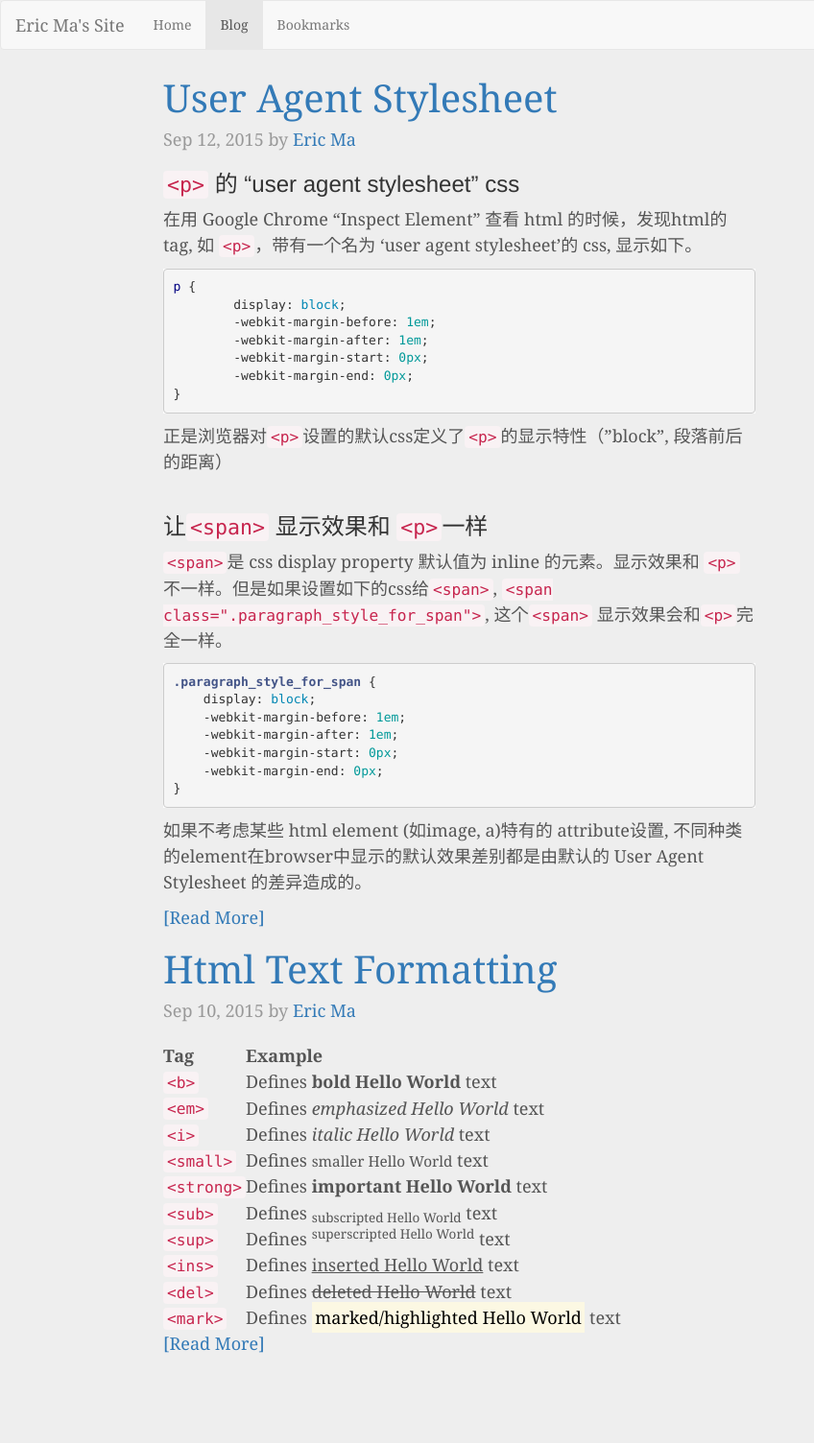
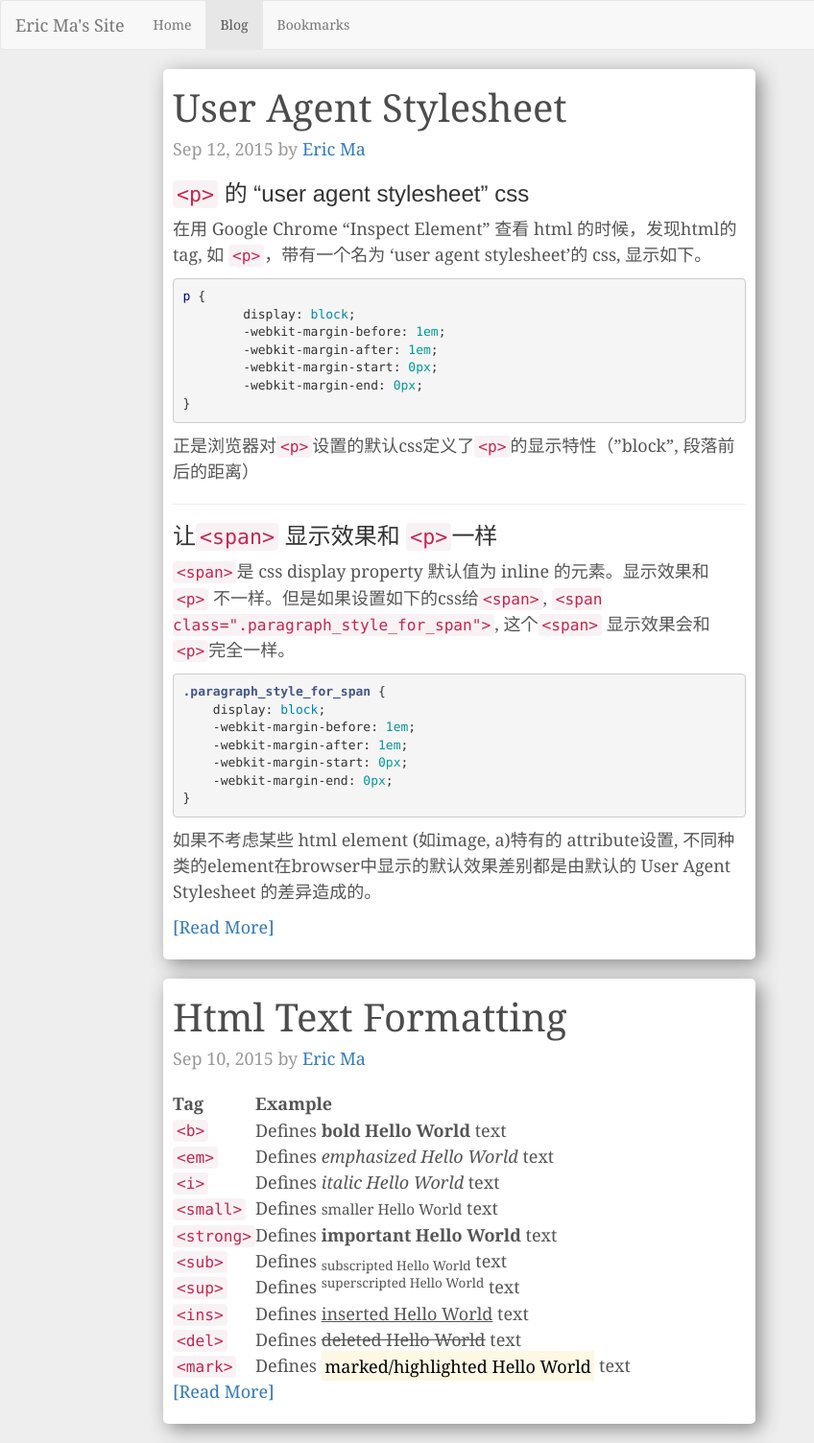
Before and after one commit to majunkang/majunkang.github.io, a Jekyll site: the page built from blog.html, in a window 1280 px wide. Shown: the whole page at 96% size, without its empty margins (0-848 px from the left). Built offline with Jekyll 4.4.1, drawn with Linux system fonts in a browser that asks for light colours; nearby versions of some CDN libraries; before the commit the page ends 1424 px from its top, so only the background shows below that.

Commit message:
add missed change commit of blog.css

```diff
--- a/assets/css/blog.css
+++ b/assets/css/blog.css
@@ -137,9 +137,7 @@
  * Blog posts
  */
 
-.blog-post {
-  margin-bottom: 60px;
-}
+
 .blog-post-title {
   margin-bottom: 5px;
   font-size: 40px;
@@ -147,6 +145,24 @@
 .blog-post-meta {
   margin-bottom: 20px;
   color: #999;
+}
+
+.blog-post {
+  margin-bottom: 20px;
+  font-size: 18px;
+  background-color: #fff;
+  padding:10px;
+  border-radius: 5px;
+  box-shadow: 5px 5px 20px #888888;
+}
+
+.blog-excerpt {
+  margin-bottom: 20px;
+  font-size: 18px;
+  background-color: #fff;
+  padding:10px;
+  border-radius: 5px;
+  box-shadow: 5px 5px 20px #888888;
 }
 
 
@@ -165,11 +181,11 @@
   margin-bottom: 0;
 }
 
-h2 a.blog-post-title {
+a.blog-post-title {
   text-decoration:none;
   color:#4C4C4C;
 }
 
-h2 a.blog-post-title:hover {
+a.blog-post-title:hover {
   color:#2970A6;
 }
```
